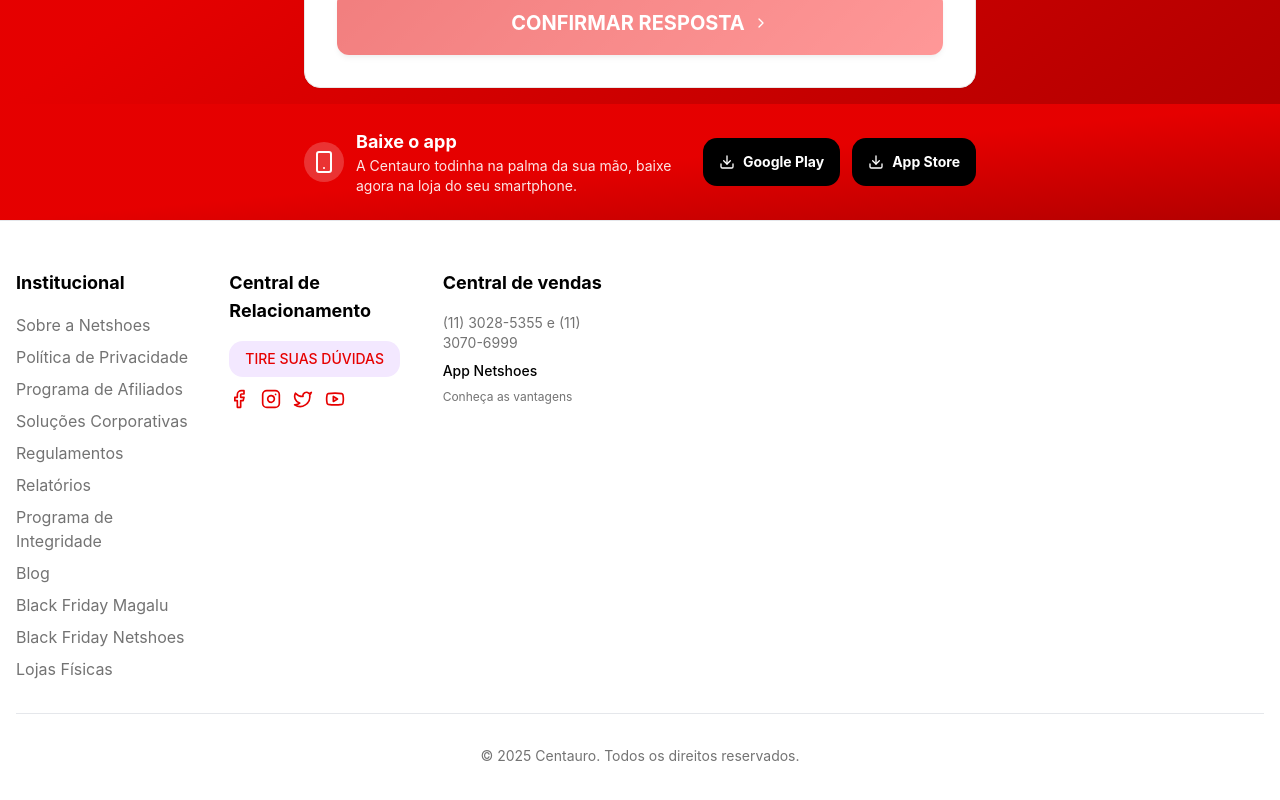
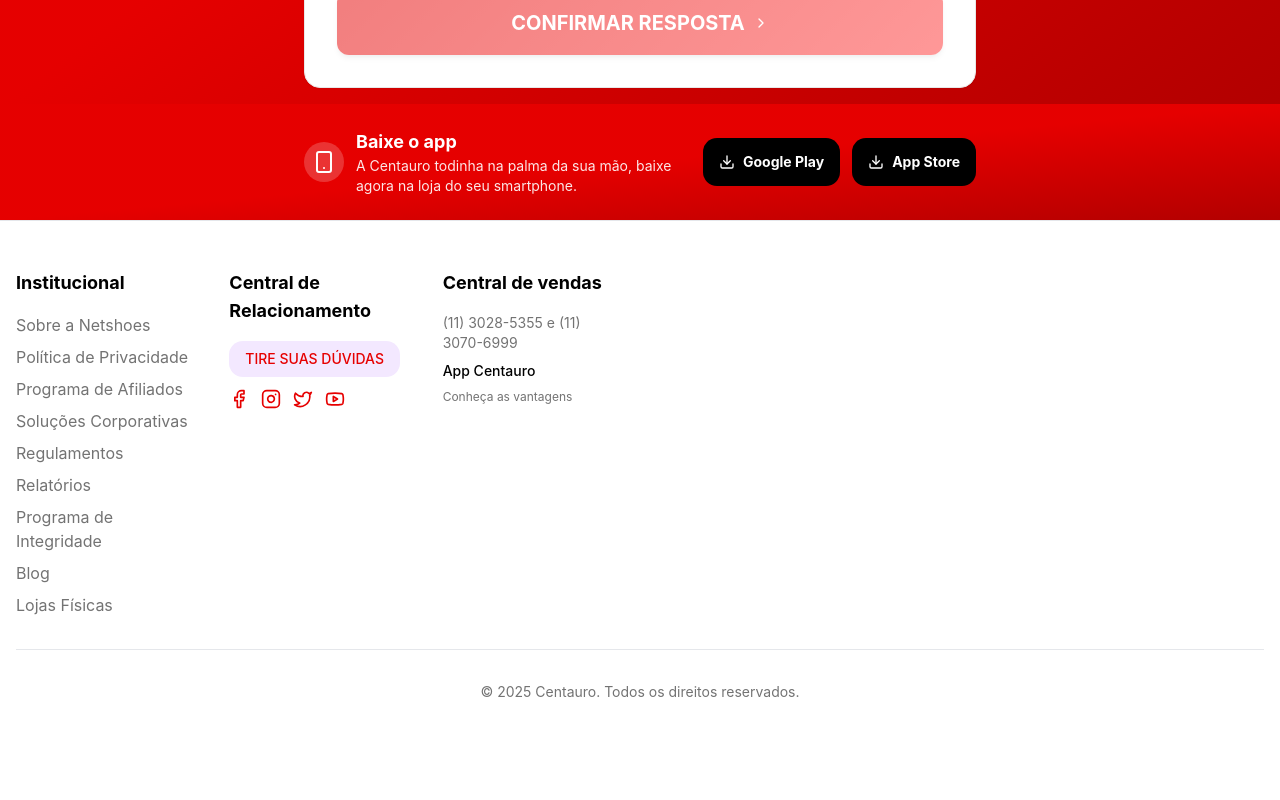
Before and after one commit to thimports/reserva-desconto-passarinho, a React (Vite) app: page / in a window 1280 px wide. Shown: the part 868-1668 px from the top of the page. After the commit the page ends 1618 px from the top, so only its background shows below. Built offline with nearby package versions, Linux system fonts and the light colour scheme.

Commit message:
Visual edit in Lovable
Edited UI in Lovable

```diff
--- a/src/components/Footer.tsx
+++ b/src/components/Footer.tsx
@@ -15,8 +15,8 @@ export const Footer = () => {
               <li><a href="#" className="text-sm sm:text-base text-netshoes-gray hover:text-netshoes-purple transition-colors">Relatórios</a></li>
               <li><a href="#" className="text-sm sm:text-base text-netshoes-gray hover:text-netshoes-purple transition-colors">Programa de Integridade</a></li>
               <li><a href="#" className="text-sm sm:text-base text-netshoes-gray hover:text-netshoes-purple transition-colors">Blog</a></li>
-              <li><a href="#" className="text-sm sm:text-base text-netshoes-gray hover:text-netshoes-purple transition-colors">Black Friday Magalu</a></li>
-              <li><a href="#" className="text-sm sm:text-base text-netshoes-gray hover:text-netshoes-purple transition-colors">Black Friday Netshoes</a></li>
+
+
               <li><a href="#" className="text-sm sm:text-base text-netshoes-gray hover:text-netshoes-purple transition-colors">Lojas Físicas</a></li>
             </ul>
           </div>
@@ -63,7 +63,7 @@ export const Footer = () => {
               <p className="text-sm text-netshoes-gray">(11) 3028-5355 e (11) 3070-6999</p>
 
               <div className="flex items-center gap-2 mt-4">
-                <span className="text-netshoes-black font-medium text-sm">App Netshoes</span>
+                <span className="text-netshoes-black font-medium text-sm">App Centauro</span>
               </div>
               <p className="text-xs text-netshoes-gray">Conheça as vantagens</p>
             </div>
```
